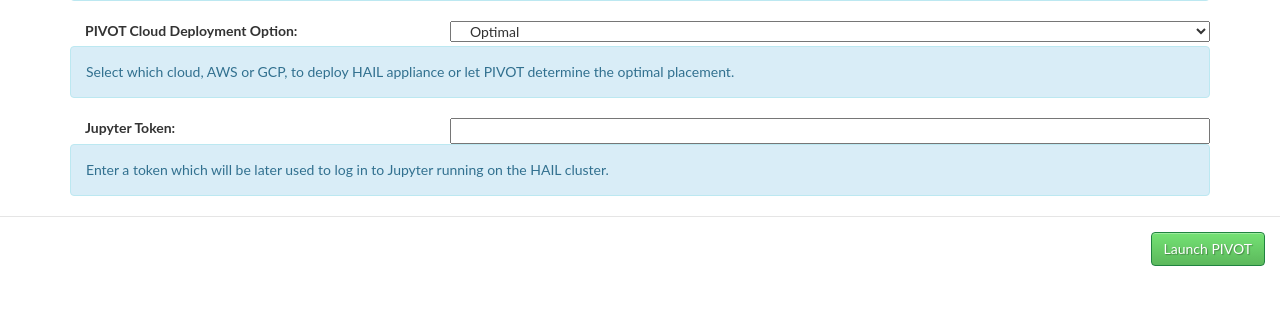
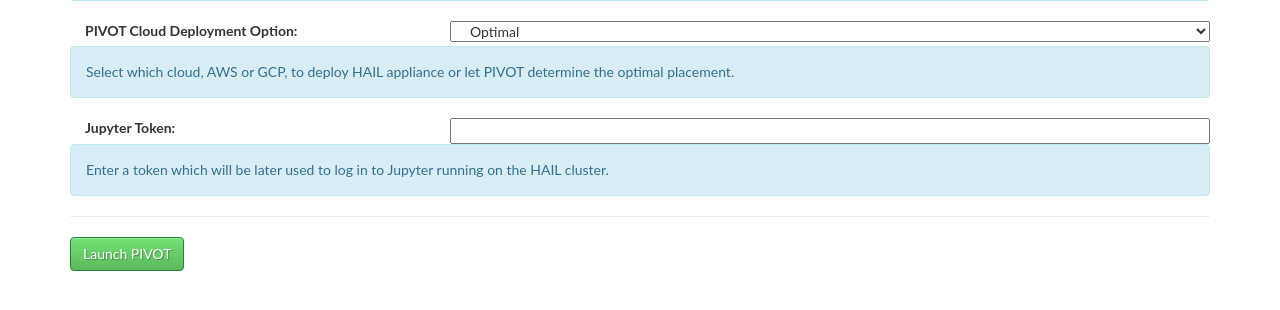
Before and after one commit to heliumdatacommons/CommonsShare_AppStore, a Django app: template CSv1/pivot_hail/templates/pivot_hail/start.html in a window 1280 px wide. Shown: the part 426-736 px from the top of the page. Run offline with Django 3.2, Linux system fonts and the light colour scheme; the template is opened without the code that fills it, so the values that code supplies are empty; some libraries are stand-ins or nearby versions.

Commit message:
minor styling tweaks for pivot hail app

```diff
--- a/CSv1/CSv1/settings.py
+++ b/CSv1/CSv1/settings.py
@@ -147,3 +147,9 @@
     os.path.join(BASE_DIR, "static"),
 
 )
+
+# PIVOT HAIL APP specific settings
+INITIAL_COST_CPU = 6
+INITIAL_COST_MEM = 6 # in MB
+
+# Other APPs specific settings can go here
--- /dev/null
+++ b/CSv1/pivot_hail/static/css/pivot_hail.css
@@ -0,0 +1,3 @@
+.float-left {
+    float: left;
+}
--- a/CSv1/pivot_hail/templates/pivot_hail/start.html
+++ b/CSv1/pivot_hail/templates/pivot_hail/start.html
@@ -58,11 +58,12 @@
         <div class="alert alert-info" role="alert">Enter a token which will be later used to log in to Jupyter running on the HAIL cluster.</div>
     </div>
     <div id='pivot-error' class="alert alert-danger" role="alert" hidden></div>
+    <hr>
+    <div class="form-group">
+    <button class="btn btn-success float-left" id="btn-launch-pivot">Launch PIVOT</button>
+    </div>
 </div>
 
-<div class="modal-footer">
-    <button class="btn btn-success" id="btn-launch-pivot">Launch PIVOT</button>
-</div>
 
 {% block extra_js %}
     <script type="text/javascript" src="{% static "js/pivot_launch.js" %}"></script>
```
